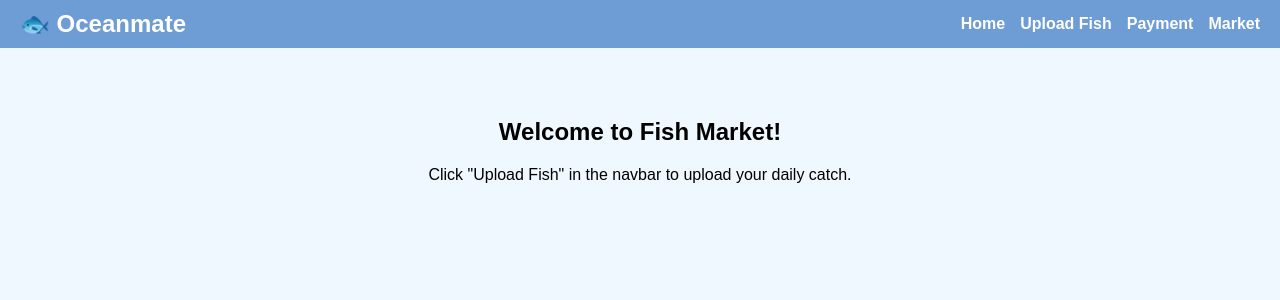
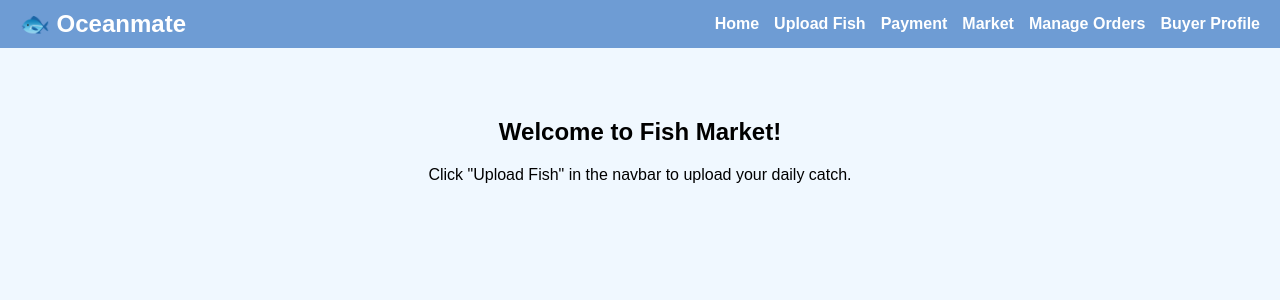
Before and after one commit to SHERATONS/FISHERMEN, a React (Create React App) app in the folder frontend/: page / in a window 1280 px wide. Shown: the top 300 px of the page. Built offline with nearby package versions, Linux system fonts and the light colour scheme.

Commit message:
save my current changes before pulling

```diff
--- a/frontend/package.json
+++ b/frontend/package.json
@@ -7,6 +7,8 @@
     "@testing-library/jest-dom": "^6.9.1",
     "@testing-library/react": "^16.3.0",
     "@testing-library/user-event": "^13.5.0",
+    "axios": "^1.12.2",
+    "lucide-react": "^0.548.0",
     "react": "^19.2.0",
     "react-dom": "^19.2.0",
     "react-router-dom": "^6.30.1",
--- a/frontend/src/App.js
+++ b/frontend/src/App.js
@@ -3,6 +3,10 @@ import { BrowserRouter as Router, Routes, Route, Link } from 'react-router-dom';
 import UploadForm from './pages/UploadForm';
 import Payment from "./pages/Payment";
 import FishMarket from './pages/FishMarket';
+import Manage from './pages/Manage';
+import BuyerProfile from './pages/BuyerReviews';
+
+
 
 function App() {
   return (
@@ -17,6 +21,9 @@ function App() {
             <Link style={linkStyle} to="/upload">Upload Fish</Link>
             <Link style={linkStyle} to="/payment">Payment</Link>
             <Link style={linkStyle} to="/market">Market</Link>
+            <Link style={linkStyle} to="/manage">Manage Orders</Link>
+            <Link style={linkStyle} to="/buyer-profile">Buyer Profile</Link>
+
 
           </div>
         </nav>
@@ -28,6 +35,9 @@ function App() {
             <Route path="/upload" element={<UploadForm />} />
             <Route path="/payment" element={<Payment />} />
             <Route path="/market" element={<FishMarket />} />
+            <Route path="/manage" element={<Manage />} />
+            <Route path="/buyer-profile" element={<BuyerProfile />} />
+
           </Routes>
         </div>
       </div>
```
Also changed, not shown: 2 other files (tests, documents, lock files or other folders).
